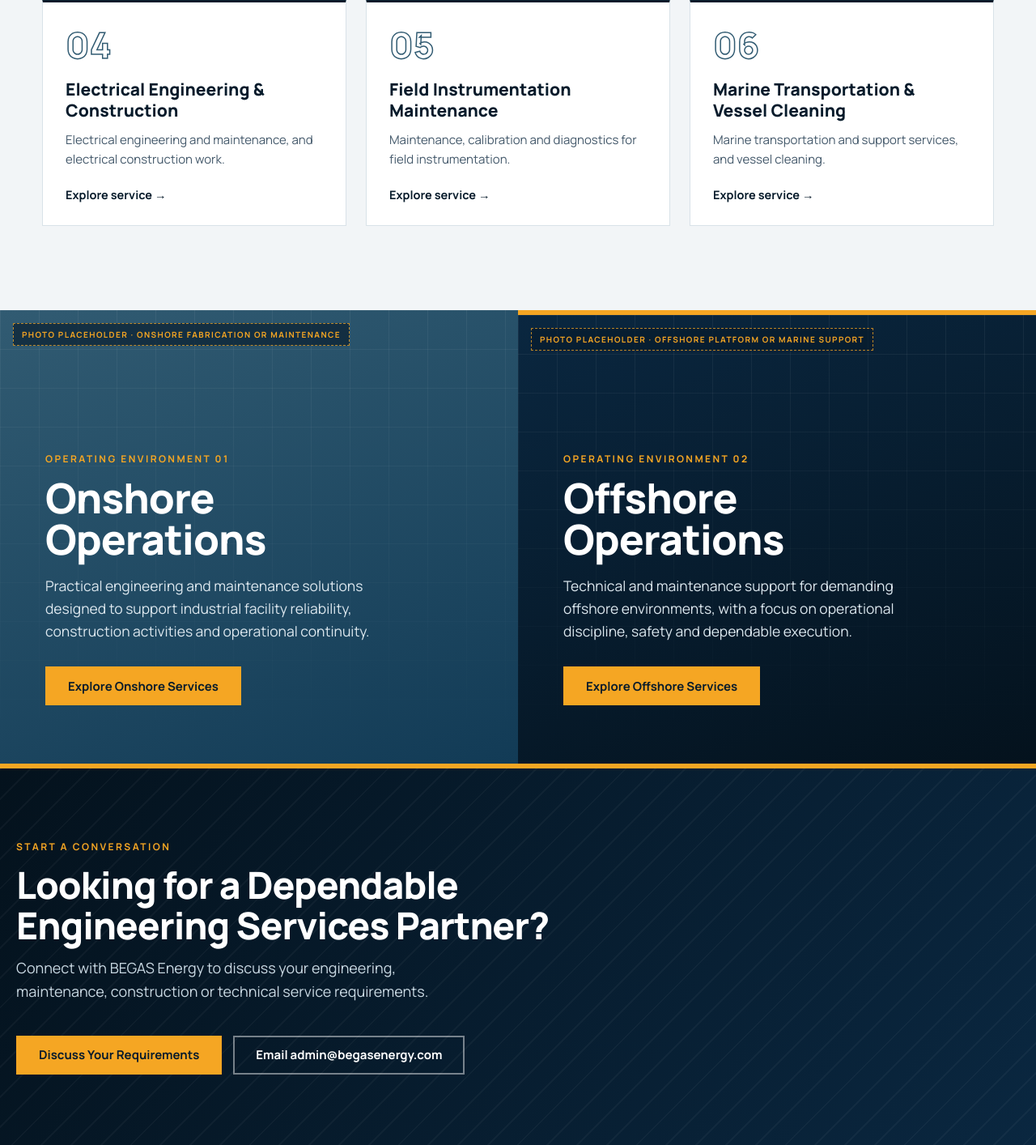
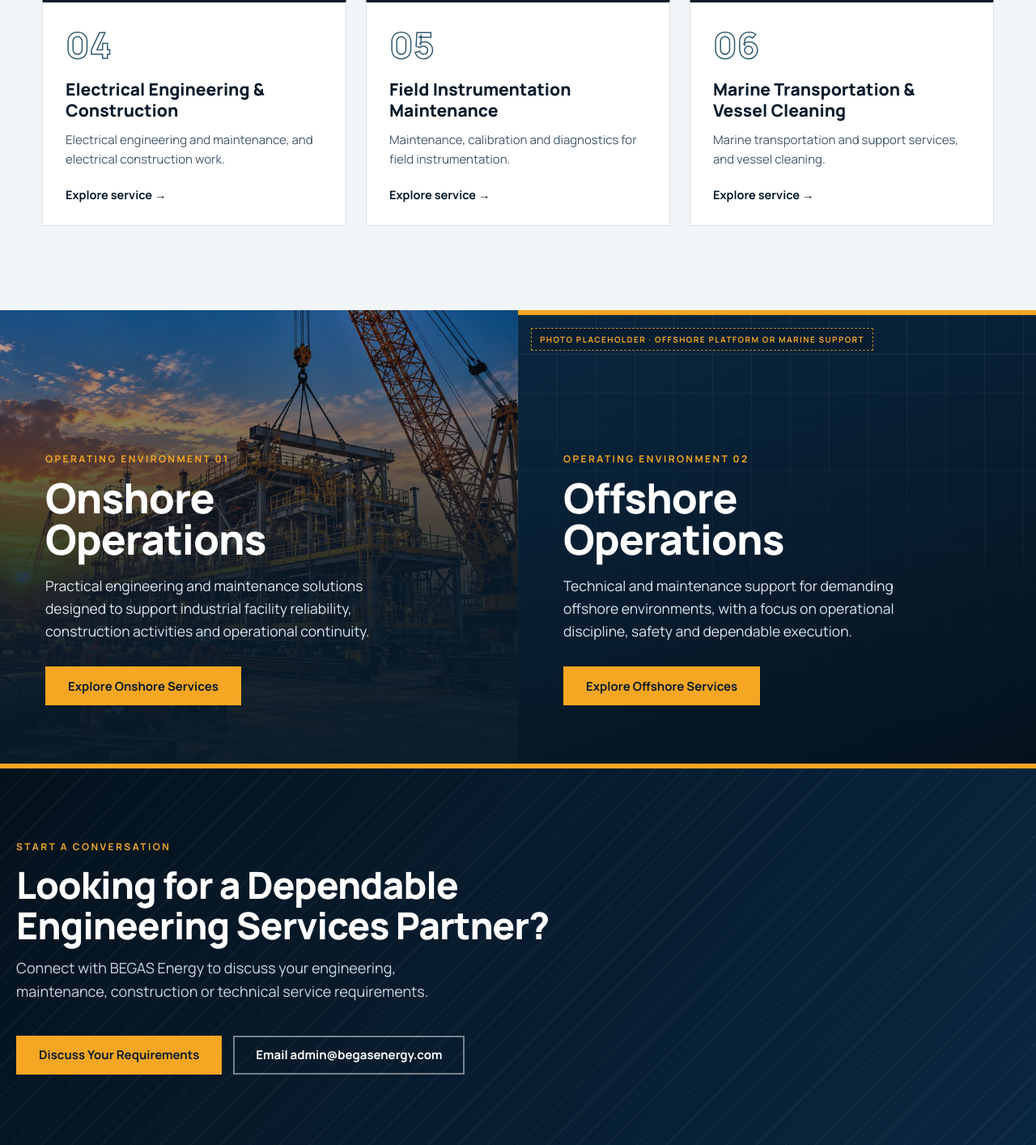
Before and after one commit to abboo2010/begasenergysdnbhd, a PHP site: page / in a window 1280 px wide. Shown: the part 2183-3597 px from the top of the page at 81% size. Run offline with PHP 8.4, Linux system fonts and the light colour scheme.

Commit message:
Add onshore fabrication photo to Onshore Operations pane
Co-Authored-By: Claude Sonnet 5.5 <noreply@anthropic.com>
Claude-Session: https://claude.ai/code/session_01Eh7rk4XuE17KzhUpJaC8gX

```diff
--- a/design/Main.dc.html
+++ b/design/Main.dc.html
@@ -132,6 +132,8 @@ a{color:inherit;text-decoration:none}
 .pane::before{content:"";position:absolute;inset:0;background-image:linear-gradient(rgba(255,255,255,.06) 1px,transparent 1px),linear-gradient(90deg,rgba(255,255,255,.06) 1px,transparent 1px);background-size:48px 48px;-webkit-mask-image:linear-gradient(0deg,transparent,#000);mask-image:linear-gradient(0deg,transparent,#000)}
 .pane > *{position:relative}
 .pane .ph-chip{position:absolute;top:16px;left:16px}
+.pane > .pane-img{position:absolute;inset:0;width:100%;height:100%;object-fit:cover;object-position:72% 40%}
+.pane > .pane-shade{position:absolute;inset:0;background:linear-gradient(0deg,rgba(7,27,43,.96) 0%,rgba(7,27,43,.88) 40%,rgba(7,27,43,.55) 70%,rgba(7,27,43,.1) 100%)}
 .pane-on{background:linear-gradient(160deg,#315B72,#123B56)}
 .pane-off{background:linear-gradient(160deg,#0A2740,#04121D);border-top:6px solid #F5A623}
 .pane h2{margin:14px 0 18px;font-size:clamp(34px,4vw,56px);line-height:1;font-weight:800;letter-spacing:-.02em;color:#fff}
@@ -425,7 +427,8 @@ a{color:inherit;text-decoration:none}
 
   <section class="split" aria-label="Onshore and offshore operations">
     <div class="pane pane-on">
-      <span class="ph-chip">Photo placeholder · onshore fabrication or maintenance</span>
+      <img class="pane-img" src="/assets/images/onshore-fabrication.jpg" width="1400" height="788" alt="Crew working beside a pipe-rack module lifted by crane in an onshore fabrication yard at sunset" loading="lazy" decoding="async">
+      <div class="pane-shade" aria-hidden="true"></div>
       <div class="eyebrow">Operating environment 01</div>
       <h2>Onshore<br>Operations</h2>
       <p>Practical engineering and maintenance solutions designed to support industrial facility reliability, construction activities and operational continuity.</p>
--- a/site/404.html
+++ b/site/404.html
@@ -111,7 +111,8 @@
 
   <section class="split" aria-label="Onshore and offshore operations">
     <div class="pane pane-on">
-      <span class="ph-chip">Photo placeholder · onshore fabrication or maintenance</span>
+      <img class="pane-img" src="/assets/images/onshore-fabrication.jpg" width="1400" height="788" alt="Crew working beside a pipe-rack module lifted by crane in an onshore fabrication yard at sunset" loading="lazy" decoding="async">
+      <div class="pane-shade" aria-hidden="true"></div>
       <div class="eyebrow">Operating environment 01</div>
       <h2>Onshore<br>Operations</h2>
       <p>Practical engineering and maintenance solutions designed to support industrial facility reliability, construction activities and operational continuity.</p>
--- a/site/about/index.html
+++ b/site/about/index.html
@@ -111,7 +111,8 @@
 
   <section class="split" aria-label="Onshore and offshore operations">
     <div class="pane pane-on">
-      <span class="ph-chip">Photo placeholder · onshore fabrication or maintenance</span>
+      <img class="pane-img" src="/assets/images/onshore-fabrication.jpg" width="1400" height="788" alt="Crew working beside a pipe-rack module lifted by crane in an onshore fabrication yard at sunset" loading="lazy" decoding="async">
+      <div class="pane-shade" aria-hidden="true"></div>
       <div class="eyebrow">Operating environment 01</div>
       <h2>Onshore<br>Operations</h2>
       <p>Practical engineering and maintenance solutions designed to support industrial facility reliability, construction activities and operational continuity.</p>
--- a/site/assets/site.css
+++ b/site/assets/site.css
@@ -119,6 +119,8 @@ a{color:inherit;text-decoration:none}
 .pane::before{content:"";position:absolute;inset:0;background-image:linear-gradient(rgba(255,255,255,.06) 1px,transparent 1px),linear-gradient(90deg,rgba(255,255,255,.06) 1px,transparent 1px);background-size:48px 48px;-webkit-mask-image:linear-gradient(0deg,transparent,#000);mask-image:linear-gradient(0deg,transparent,#000)}
 .pane > *{position:relative}
 .pane .ph-chip{position:absolute;top:16px;left:16px}
+.pane > .pane-img{position:absolute;inset:0;width:100%;height:100%;object-fit:cover;object-position:72% 40%}
+.pane > .pane-shade{position:absolute;inset:0;background:linear-gradient(0deg,rgba(7,27,43,.96) 0%,rgba(7,27,43,.88) 40%,rgba(7,27,43,.55) 70%,rgba(7,27,43,.1) 100%)}
 .pane-on{background:linear-gradient(160deg,#315B72,#123B56)}
 .pane-off{background:linear-gradient(160deg,#0A2740,#04121D);border-top:6px solid #F5A623}
 .pane h2{margin:14px 0 18px;font-size:clamp(34px,4vw,56px);line-height:1;font-weight:800;letter-spacing:-.02em;color:#fff}
--- a/site/contact/index.html
+++ b/site/contact/index.html
@@ -111,7 +111,8 @@
 
   <section class="split" aria-label="Onshore and offshore operations">
     <div class="pane pane-on">
-      <span class="ph-chip">Photo placeholder · onshore fabrication or maintenance</span>
+      <img class="pane-img" src="/assets/images/onshore-fabrication.jpg" width="1400" height="788" alt="Crew working beside a pipe-rack module lifted by crane in an onshore fabrication yard at sunset" loading="lazy" decoding="async">
+      <div class="pane-shade" aria-hidden="true"></div>
       <div class="eyebrow">Operating environment 01</div>
       <h2>Onshore<br>Operations</h2>
       <p>Practical engineering and maintenance solutions designed to support industrial facility reliability, construction activities and operational continuity.</p>
--- a/site/experience/index.html
+++ b/site/experience/index.html
@@ -111,7 +111,8 @@
 
   <section class="split" aria-label="Onshore and offshore operations">
     <div class="pane pane-on">
-      <span class="ph-chip">Photo placeholder · onshore fabrication or maintenance</span>
+      <img class="pane-img" src="/assets/images/onshore-fabrication.jpg" width="1400" height="788" alt="Crew working beside a pipe-rack module lifted by crane in an onshore fabrication yard at sunset" loading="lazy" decoding="async">
+      <div class="pane-shade" aria-hidden="true"></div>
       <div class="eyebrow">Operating environment 01</div>
       <h2>Onshore<br>Operations</h2>
       <p>Practical engineering and maintenance solutions designed to support industrial facility reliability, construction activities and operational continuity.</p>
--- a/site/hse/index.html
+++ b/site/hse/index.html
@@ -111,7 +111,8 @@
 
   <section class="split" aria-label="Onshore and offshore operations">
     <div class="pane pane-on">
-      <span class="ph-chip">Photo placeholder · onshore fabrication or maintenance</span>
+      <img class="pane-img" src="/assets/images/onshore-fabrication.jpg" width="1400" height="788" alt="Crew working beside a pipe-rack module lifted by crane in an onshore fabrication yard at sunset" loading="lazy" decoding="async">
+      <div class="pane-shade" aria-hidden="true"></div>
       <div class="eyebrow">Operating environment 01</div>
       <h2>Onshore<br>Operations</h2>
       <p>Practical engineering and maintenance solutions designed to support industrial facility reliability, construction activities and operational continuity.</p>
--- a/site/index.html
+++ b/site/index.html
@@ -111,7 +111,8 @@
 
   <section class="split" aria-label="Onshore and offshore operations">
     <div class="pane pane-on">
-      <span class="ph-chip">Photo placeholder · onshore fabrication or maintenance</span>
+      <img class="pane-img" src="/assets/images/onshore-fabrication.jpg" width="1400" height="788" alt="Crew working beside a pipe-rack module lifted by crane in an onshore fabrication yard at sunset" loading="lazy" decoding="async">
+      <div class="pane-shade" aria-hidden="true"></div>
       <div class="eyebrow">Operating environment 01</div>
       <h2>Onshore<br>Operations</h2>
       <p>Practical engineering and maintenance solutions designed to support industrial facility reliability, construction activities and operational continuity.</p>
--- a/site/manpower-outsourcing/index.html
+++ b/site/manpower-outsourcing/index.html
@@ -111,7 +111,8 @@
 
   <section class="split" aria-label="Onshore and offshore operations">
     <div class="pane pane-on">
-      <span class="ph-chip">Photo placeholder · onshore fabrication or maintenance</span>
+      <img class="pane-img" src="/assets/images/onshore-fabrication.jpg" width="1400" height="788" alt="Crew working beside a pipe-rack module lifted by crane in an onshore fabrication yard at sunset" loading="lazy" decoding="async">
+      <div class="pane-shade" aria-hidden="true"></div>
       <div class="eyebrow">Operating environment 01</div>
       <h2>Onshore<br>Operations</h2>
       <p>Practical engineering and maintenance solutions designed to support industrial facility reliability, construction activities and operational continuity.</p>
--- a/site/offshore/index.html
+++ b/site/offshore/index.html
@@ -111,7 +111,8 @@
 
   <section class="split" aria-label="Onshore and offshore operations">
     <div class="pane pane-on">
-      <span class="ph-chip">Photo placeholder · onshore fabrication or maintenance</span>
+      <img class="pane-img" src="/assets/images/onshore-fabrication.jpg" width="1400" height="788" alt="Crew working beside a pipe-rack module lifted by crane in an onshore fabrication yard at sunset" loading="lazy" decoding="async">
+      <div class="pane-shade" aria-hidden="true"></div>
       <div class="eyebrow">Operating environment 01</div>
       <h2>Onshore<br>Operations</h2>
       <p>Practical engineering and maintenance solutions designed to support industrial facility reliability, construction activities and operational continuity.</p>
--- a/site/onshore/index.html
+++ b/site/onshore/index.html
@@ -111,7 +111,8 @@
 
   <section class="split" aria-label="Onshore and offshore operations">
     <div class="pane pane-on">
-      <span class="ph-chip">Photo placeholder · onshore fabrication or maintenance</span>
+      <img class="pane-img" src="/assets/images/onshore-fabrication.jpg" width="1400" height="788" alt="Crew working beside a pipe-rack module lifted by crane in an onshore fabrication yard at sunset" loading="lazy" decoding="async">
+      <div class="pane-shade" aria-hidden="true"></div>
       <div class="eyebrow">Operating environment 01</div>
       <h2>Onshore<br>Operations</h2>
       <p>Practical engineering and maintenance solutions designed to support industrial facility reliability, construction activities and operational continuity.</p>
--- a/site/privacy-policy/index.html
+++ b/site/privacy-policy/index.html
@@ -111,7 +111,8 @@
 
   <section class="split" aria-label="Onshore and offshore operations">
     <div class="pane pane-on">
-      <span class="ph-chip">Photo placeholder · onshore fabrication or maintenance</span>
+      <img class="pane-img" src="/assets/images/onshore-fabrication.jpg" width="1400" height="788" alt="Crew working beside a pipe-rack module lifted by crane in an onshore fabrication yard at sunset" loading="lazy" decoding="async">
+      <div class="pane-shade" aria-hidden="true"></div>
       <div class="eyebrow">Operating environment 01</div>
       <h2>Onshore<br>Operations</h2>
       <p>Practical engineering and maintenance solutions designed to support industrial facility reliability, construction activities and operational continuity.</p>
--- a/site/services/index.html
+++ b/site/services/index.html
@@ -111,7 +111,8 @@
 
   <section class="split" aria-label="Onshore and offshore operations">
     <div class="pane pane-on">
-      <span class="ph-chip">Photo placeholder · onshore fabrication or maintenance</span>
+      <img class="pane-img" src="/assets/images/onshore-fabrication.jpg" width="1400" height="788" alt="Crew working beside a pipe-rack module lifted by crane in an onshore fabrication yard at sunset" loading="lazy" decoding="async">
+      <div class="pane-shade" aria-hidden="true"></div>
       <div class="eyebrow">Operating environment 01</div>
       <h2>Onshore<br>Operations</h2>
       <p>Practical engineering and maintenance solutions designed to support industrial facility reliability, construction activities and operational continuity.</p>
```
Also changed, not shown: assets/images/onshore-fabrication.jpg (added), site/assets/images/onshore-fabrication.jpg (added).
